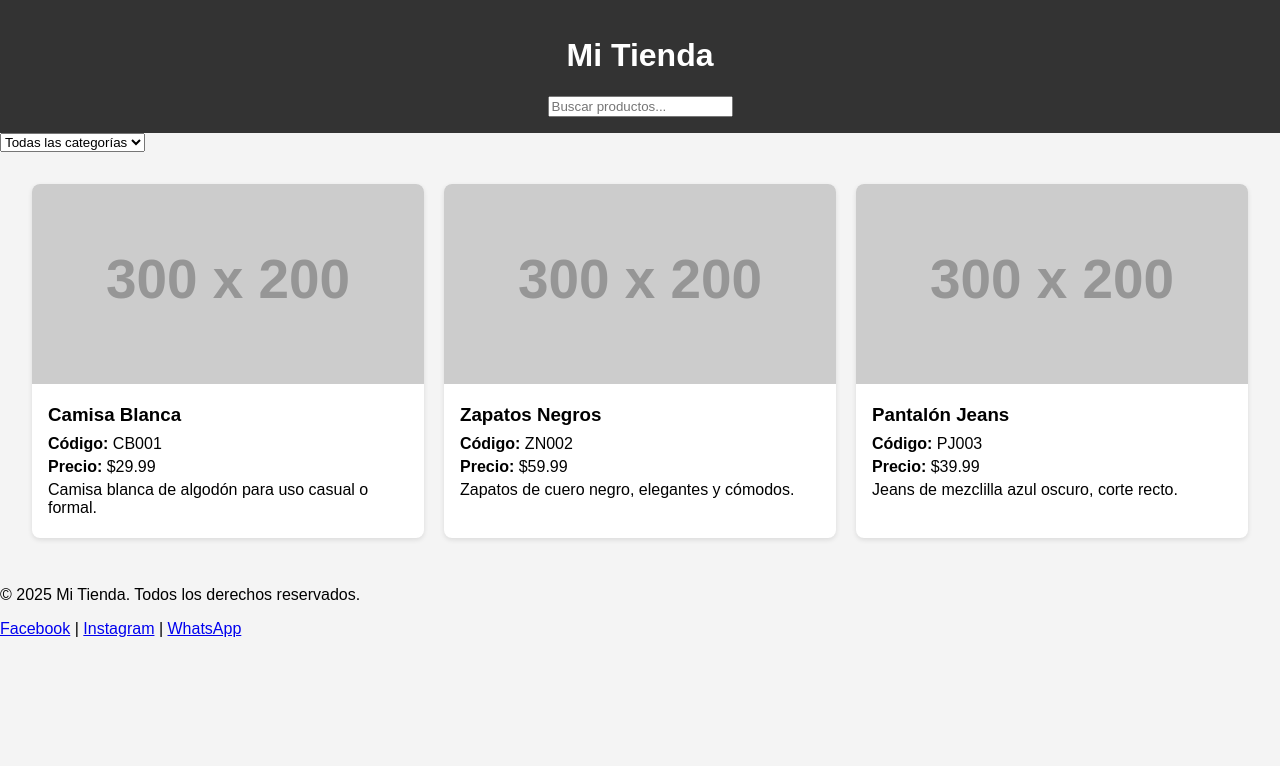
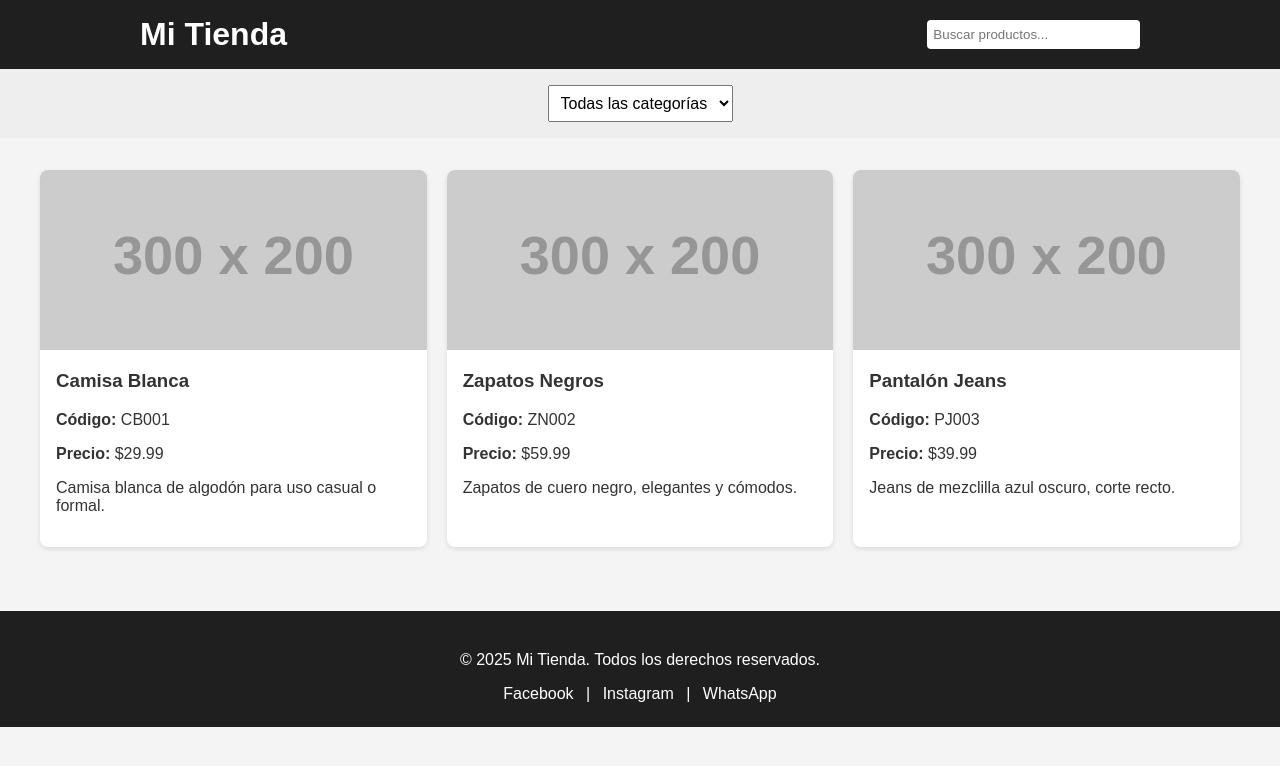
Before and after one commit to ortubia/Essenza-store, a plain HTML site: page index.html in a window 1280 px wide. Drawn offline with Linux system fonts and the light colour scheme; placeholder pictures from the web are drawn by us.

Commit message:
Update styles.css

```diff
--- a/styles.css
+++ b/styles.css
@@ -1,38 +1,74 @@
 body {
+  margin: 0;
   font-family: Arial, sans-serif;
-  margin: 0;
   background-color: #f4f4f4;
+  color: #333;
 }
 
 header {
-  background-color: #333;
+  background-color: #1f1f1f;
   color: #fff;
-  padding: 1em 2em;
+  padding: 1em 0;
+  position: sticky;
+  top: 0;
+  z-index: 10;
+}
+
+header .container {
+  display: flex;
+  justify-content: space-between;
+  align-items: center;
+  max-width: 1000px;
+  margin: 0 auto;
+  padding: 0 1em;
+}
+
+.logo {
+  margin: 0;
+}
+
+#searchInput {
+  padding: 0.5em;
+  border: none;
+  border-radius: 4px;
+  width: 200px;
+}
+
+.filters {
+  background-color: #eee;
+  padding: 1em;
   text-align: center;
+}
+
+.filters select {
+  padding: 0.5em;
+  font-size: 1em;
 }
 
 .product-grid {
   display: grid;
-  grid-template-columns: repeat(auto-fit, minmax(250px, 1fr));
+  grid-template-columns: repeat(auto-fit, minmax(240px, 1fr));
   gap: 20px;
   padding: 2em;
+  max-width: 1200px;
+  margin: auto;
 }
 
 .product-card {
-  background-color: white;
+  background-color: #fff;
   border-radius: 8px;
+  overflow: hidden;
   box-shadow: 0 2px 5px rgba(0,0,0,0.1);
-  overflow: hidden;
   transition: transform 0.2s ease;
 }
 
 .product-card:hover {
-  transform: translateY(-5px);
+  transform: scale(1.03);
 }
 
 .product-card img {
   width: 100%;
-  height: 200px;
+  height: 180px;
   object-fit: cover;
 }
 
@@ -41,9 +77,19 @@ header {
 }
 
 .product-card h3 {
-  margin: 0 0 0.5em;
+  margin-top: 0;
 }
 
-.product-card p {
-  margin: 0.3em 0;
+footer {
+  background-color: #1f1f1f;
+  color: #fff;
+  text-align: center;
+  padding: 1.5em 1em;
+  margin-top: 2em;
 }
+
+footer .socials a {
+  color: #fff;
+  text-decoration: none;
+  margin: 0 0.5em;
+}
```
